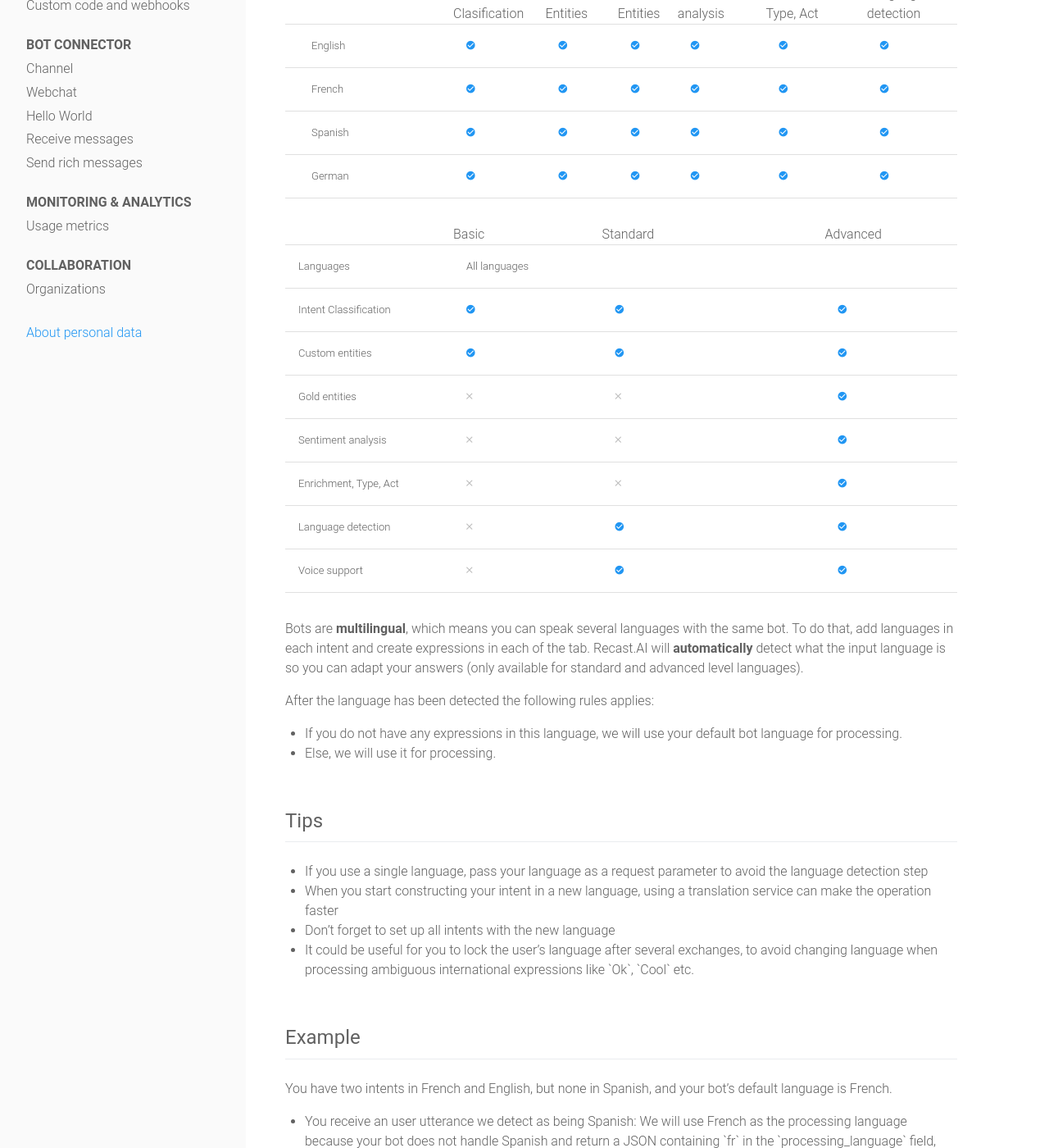
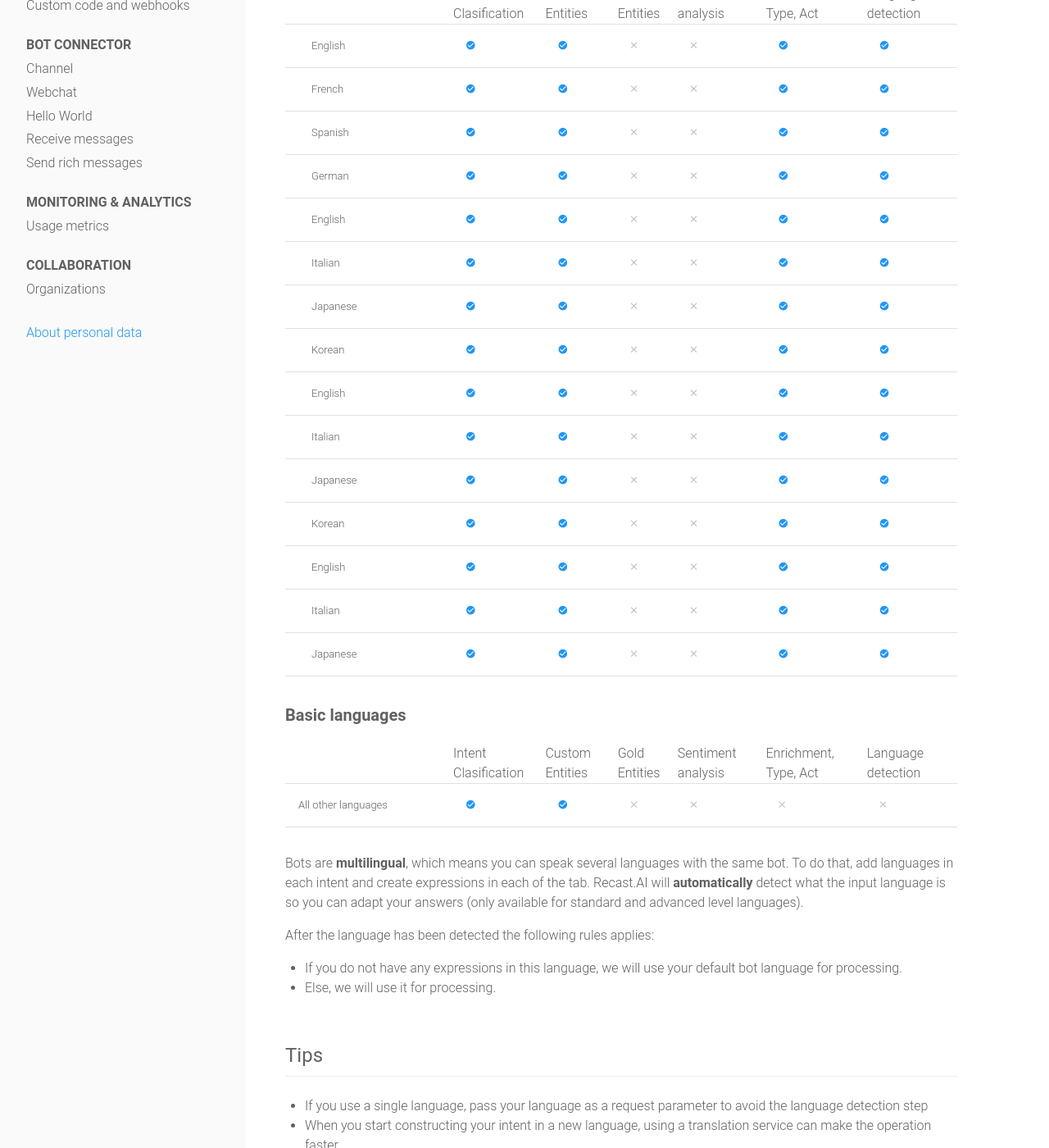
Before and after one commit to SAP-archive/docs, a Jekyll site: the page built from concepts/nlp_lexic/language.md, in a window 1280 px wide and 1400 px high, scrolled down 794 px. Shown: the whole window at 82% size. Built offline with Jekyll 4.4.1, drawn with Linux system fonts in a browser that asks for light colours; nearby versions of some CDN libraries; a style sheet for code colours, icons or effects is not loaded.

Commit message:
Update language.md

```diff
--- a/concepts/nlp_lexic/language.md
+++ b/concepts/nlp_lexic/language.md
@@ -77,112 +77,171 @@ We currently support all languages, with different levels of functionality: the
     </thead>
     <tbody>
     <tr>
-        <td><span class="flag-icon flag-icon-gb m1"></span> English</td>
+        <td><span class="flag-icon flag-icon-sa m1"></span> English</td>
         <td><i class="c-blue-500 ion-md-checkmark-circle"></i></td>
         <td><i class="c-blue-500 ion-md-checkmark-circle"></i></td>
-        <td><i class="c-blue-500 ion-md-checkmark-circle"></i></td>
-        <td><i class="c-blue-500 ion-md-checkmark-circle"></i></td>
+        <td><i class="c-grey-400 ion-md-close"></i></td>
+        <td><i class="c-grey-400 ion-md-close"></i></td>
         <td><i class="c-blue-500 ion-md-checkmark-circle"></i></td>
         <td><i class="c-blue-500 ion-md-checkmark-circle"></i></td>
     </tr>
     <tr>
-        <td><span class="flag-icon flag-icon-fr m1"></span> French</td>
+        <td><span class="flag-icon flag-icon-ct m1"></span> French</td>
         <td><i class="c-blue-500 ion-md-checkmark-circle"></i></td>
         <td><i class="c-blue-500 ion-md-checkmark-circle"></i></td>
-        <td><i class="c-blue-500 ion-md-checkmark-circle"></i></td>
-        <td><i class="c-blue-500 ion-md-checkmark-circle"></i></td>
+        <td><i class="c-grey-400 ion-md-close"></i></td>
+        <td><i class="c-grey-400 ion-md-close"></i></td>
         <td><i class="c-blue-500 ion-md-checkmark-circle"></i></td>
         <td><i class="c-blue-500 ion-md-checkmark-circle"></i></td>
     </tr>
     <tr>
-        <td><span class="flag-icon flag-icon-es m1"></span> Spanish</td>
+        <td><span class="flag-icon flag-icon-dk m1"></span> Spanish</td>
         <td><i class="c-blue-500 ion-md-checkmark-circle"></i></td>
         <td><i class="c-blue-500 ion-md-checkmark-circle"></i></td>
-        <td><i class="c-blue-500 ion-md-checkmark-circle"></i></td>
-        <td><i class="c-blue-500 ion-md-checkmark-circle"></i></td>
+        <td><i class="c-grey-400 ion-md-close"></i></td>
+        <td><i class="c-grey-400 ion-md-close"></i></td>
         <td><i class="c-blue-500 ion-md-checkmark-circle"></i></td>
         <td><i class="c-blue-500 ion-md-checkmark-circle"></i></td>
         </tr>
     <tr>
-        <td><span class="flag-icon flag-icon-de m1"></span> German</td>
+        <td><span class="flag-icon flag-icon-fi m1"></span> German</td>
         <td><i class="c-blue-500 ion-md-checkmark-circle"></i></td>
         <td><i class="c-blue-500 ion-md-checkmark-circle"></i></td>
-        <td><i class="c-blue-500 ion-md-checkmark-circle"></i></td>
-        <td><i class="c-blue-500 ion-md-checkmark-circle"></i></td>
+        <td><i class="c-grey-400 ion-md-close"></i></td>
+        <td><i class="c-grey-400 ion-md-close"></i></td>
         <td><i class="c-blue-500 ion-md-checkmark-circle"></i></td>
         <td><i class="c-blue-500 ion-md-checkmark-circle"></i></td>
     </tr>
+    <tr>
+        <td><span class="flag-icon flag-icon-in m1"></span> English</td>
+        <td><i class="c-blue-500 ion-md-checkmark-circle"></i></td>
+        <td><i class="c-blue-500 ion-md-checkmark-circle"></i></td>
+        <td><i class="c-grey-400 ion-md-close"></i></td>
+        <td><i class="c-grey-400 ion-md-close"></i></td>
+        <td><i class="c-blue-500 ion-md-checkmark-circle"></i></td>
+        <td><i class="c-blue-500 ion-md-checkmark-circle"></i></td>
+    </tr>
+    <tr>
+        <td><span class="flag-icon flag-icon-it m1"></span> Italian</td>
+        <td><i class="c-blue-500 ion-md-checkmark-circle"></i></td>
+        <td><i class="c-blue-500 ion-md-checkmark-circle"></i></td>
+        <td><i class="c-grey-400 ion-md-close"></i></td>
+        <td><i class="c-grey-400 ion-md-close"></i></td>
+        <td><i class="c-blue-500 ion-md-checkmark-circle"></i></td>
+        <td><i class="c-blue-500 ion-md-checkmark-circle"></i></td>
+    </tr>
+    <tr>
+        <td><span class="flag-icon flag-icon-jp m1"></span> Japanese</td>
+        <td><i class="c-blue-500 ion-md-checkmark-circle"></i></td>
+        <td><i class="c-blue-500 ion-md-checkmark-circle"></i></td>
+        <td><i class="c-grey-400 ion-md-close"></i></td>
+        <td><i class="c-grey-400 ion-md-close"></i></td>
+        <td><i class="c-blue-500 ion-md-checkmark-circle"></i></td>
+        <td><i class="c-blue-500 ion-md-checkmark-circle"></i></td>
+        </tr>
+    <tr>
+        <td><span class="flag-icon flag-icon-kr m1"></span> Korean</td>
+        <td><i class="c-blue-500 ion-md-checkmark-circle"></i></td>
+        <td><i class="c-blue-500 ion-md-checkmark-circle"></i></td>
+        <td><i class="c-grey-400 ion-md-close"></i></td>
+        <td><i class="c-grey-400 ion-md-close"></i></td>
+        <td><i class="c-blue-500 ion-md-checkmark-circle"></i></td>
+        <td><i class="c-blue-500 ion-md-checkmark-circle"></i></td>
+    </tr>
+    <tr>
+        <td><span class="flag-icon flag-icon-no m1"></span> English</td>
+        <td><i class="c-blue-500 ion-md-checkmark-circle"></i></td>
+        <td><i class="c-blue-500 ion-md-checkmark-circle"></i></td>
+        <td><i class="c-grey-400 ion-md-close"></i></td>
+        <td><i class="c-grey-400 ion-md-close"></i></td>
+        <td><i class="c-blue-500 ion-md-checkmark-circle"></i></td>
+        <td><i class="c-blue-500 ion-md-checkmark-circle"></i></td>
+    </tr>
+    <tr>
+        <td><span class="flag-icon flag-icon-nl m1"></span> Italian</td>
+        <td><i class="c-blue-500 ion-md-checkmark-circle"></i></td>
+        <td><i class="c-blue-500 ion-md-checkmark-circle"></i></td>
+        <td><i class="c-grey-400 ion-md-close"></i></td>
+        <td><i class="c-grey-400 ion-md-close"></i></td>
+        <td><i class="c-blue-500 ion-md-checkmark-circle"></i></td>
+        <td><i class="c-blue-500 ion-md-checkmark-circle"></i></td>
+    </tr>
+    <tr>
+        <td><span class="flag-icon flag-icon-pl m1"></span> Japanese</td>
+        <td><i class="c-blue-500 ion-md-checkmark-circle"></i></td>
+        <td><i class="c-blue-500 ion-md-checkmark-circle"></i></td>
+        <td><i class="c-grey-400 ion-md-close"></i></td>
+        <td><i class="c-grey-400 ion-md-close"></i></td>
+        <td><i class="c-blue-500 ion-md-checkmark-circle"></i></td>
+        <td><i class="c-blue-500 ion-md-checkmark-circle"></i></td>
+        </tr>
+    <tr>
+        <td><span class="flag-icon flag-icon-pt m1"></span> Korean</td>
+        <td><i class="c-blue-500 ion-md-checkmark-circle"></i></td>
+        <td><i class="c-blue-500 ion-md-checkmark-circle"></i></td>
+        <td><i class="c-grey-400 ion-md-close"></i></td>
+        <td><i class="c-grey-400 ion-md-close"></i></td>
+        <td><i class="c-blue-500 ion-md-checkmark-circle"></i></td>
+        <td><i class="c-blue-500 ion-md-checkmark-circle"></i></td>
+    </tr>
+    <tr>
+        <td><span class="flag-icon flag-icon-ru m1"></span> English</td>
+        <td><i class="c-blue-500 ion-md-checkmark-circle"></i></td>
+        <td><i class="c-blue-500 ion-md-checkmark-circle"></i></td>
+        <td><i class="c-grey-400 ion-md-close"></i></td>
+        <td><i class="c-grey-400 ion-md-close"></i></td>
+        <td><i class="c-blue-500 ion-md-checkmark-circle"></i></td>
+        <td><i class="c-blue-500 ion-md-checkmark-circle"></i></td>
+    </tr>
+    <tr>
+        <td><span class="flag-icon flag-icon-se m1"></span> Italian</td>
+        <td><i class="c-blue-500 ion-md-checkmark-circle"></i></td>
+        <td><i class="c-blue-500 ion-md-checkmark-circle"></i></td>
+        <td><i class="c-grey-400 ion-md-close"></i></td>
+        <td><i class="c-grey-400 ion-md-close"></i></td>
+        <td><i class="c-blue-500 ion-md-checkmark-circle"></i></td>
+        <td><i class="c-blue-500 ion-md-checkmark-circle"></i></td>
+    </tr>
+    <tr>
+        <td><span class="flag-icon flag-icon-cn m1"></span> Japanese</td>
+        <td><i class="c-blue-500 ion-md-checkmark-circle"></i></td>
+        <td><i class="c-blue-500 ion-md-checkmark-circle"></i></td>
+        <td><i class="c-grey-400 ion-md-close"></i></td>
+        <td><i class="c-grey-400 ion-md-close"></i></td>
+        <td><i class="c-blue-500 ion-md-checkmark-circle"></i></td>
+        <td><i class="c-blue-500 ion-md-checkmark-circle"></i></td>
+     </tr>
     </tbody>
 </table>
+
+### Basic languages
 
 <table class="mb3">
     <thead>
     <tr>
         <th width="25%"></th>
-        <th>Basic</th>
-        <th width="30%">Standard</th>
-        <th>Advanced</th>
+        <th>Intent Clasification</th>
+        <th>Custom Entities</th>
+        <th>Gold Entities</th>
+        <th>Sentiment analysis</th>
+        <th>Enrichment, Type, Act</th>
+        <th>Language detection</th>
     </tr>
     </thead>
     <tbody>
     <tr>
-        <td>Languages</td>
-        <td>All languages</td>
-        <td><span class="flag-icon flag-icon-sa m1"></span><span class="flag-icon flag-icon-ct m1"></span><span
-                class="flag-icon flag-icon-dk m1"></span><span class="flag-icon flag-icon-fi m1"></span><span
-                class="flag-icon flag-icon-in m1"></span><span class="flag-icon flag-icon-it m1"></span><span
-                class="flag-icon flag-icon-jp m1"></span><span class="flag-icon flag-icon-kr m1"></span><span
-                class="flag-icon flag-icon-no m1"></span><span class="flag-icon flag-icon-nl m1"></span><span
-                class="flag-icon flag-icon-pl m1"></span><span class="flag-icon flag-icon-pt m1"></span><span
-                class="flag-icon flag-icon-ru m1"></span><span class="flag-icon flag-icon-se m1"></span><span
-                class="flag-icon flag-icon-cn m1"></span></td>
-        <td><span class="flag-icon flag-icon-gb m1"></span><span class="flag-icon flag-icon-fr m1"></span><span
-                class="flag-icon flag-icon-es m1"></span><span class="flag-icon flag-icon-de m1"></span></td>
-    </tr>
-    <tr>
-        <td>Intent Classification</td>
+        <td>All other languages</td>
         <td><i class="c-blue-500 ion-md-checkmark-circle"></i></td>
         <td><i class="c-blue-500 ion-md-checkmark-circle"></i></td>
-        <td><i class="c-blue-500 ion-md-checkmark-circle"></i></td>
-    </tr>
-    <tr>
-        <td>Custom entities</td>
-        <td><i class="c-blue-500 ion-md-checkmark-circle"></i></td>
-        <td><i class="c-blue-500 ion-md-checkmark-circle"></i></td>
-        <td><i class="c-blue-500 ion-md-checkmark-circle"></i></td>
-    </tr>
-    <tr>
-        <td>Gold entities</td>
         <td><i class="c-grey-400 ion-md-close"></i></td>
         <td><i class="c-grey-400 ion-md-close"></i></td>
-        <td><i class="c-blue-500 ion-md-checkmark-circle"></i></td>
-    </tr>
-    <tr>
-        <td>Sentiment analysis</td>
         <td><i class="c-grey-400 ion-md-close"></i></td>
         <td><i class="c-grey-400 ion-md-close"></i></td>
-        <td><i class="c-blue-500 ion-md-checkmark-circle"></i></td>
-    </tr>
-    <tr>
-        <td>Enrichment, Type, Act</td>
-        <td><i class="c-grey-400 ion-md-close"></i></td>
-        <td><i class="c-grey-400 ion-md-close"></i></td>
-        <td><i class="c-blue-500 ion-md-checkmark-circle"></i></td>
-    </tr>
-    <tr>
-        <td>Language detection</td>
-        <td><i class="c-grey-400 ion-md-close"></i></td>
-        <td><i class="c-blue-500 ion-md-checkmark-circle"></i></td>
-        <td><i class="c-blue-500 ion-md-checkmark-circle"></i></td>
-    </tr>
-    <tr>
-        <td>Voice support</td>
-        <td><i class="c-grey-400 ion-md-close"></i></td>
-        <td><i class="c-blue-500 ion-md-checkmark-circle"></i></td>
-        <td><i class="c-blue-500 ion-md-checkmark-circle"></i></td>
     </tr>
     </tbody>
 </table>
+
+
 
 Bots are **multilingual**, which means you can speak several languages with the same bot.
 To do that, add languages in each intent and create expressions in each of the tab. Recast.AI will **automatically** detect what the input language is so you can adapt your answers (only available for standard and advanced level languages).
```
